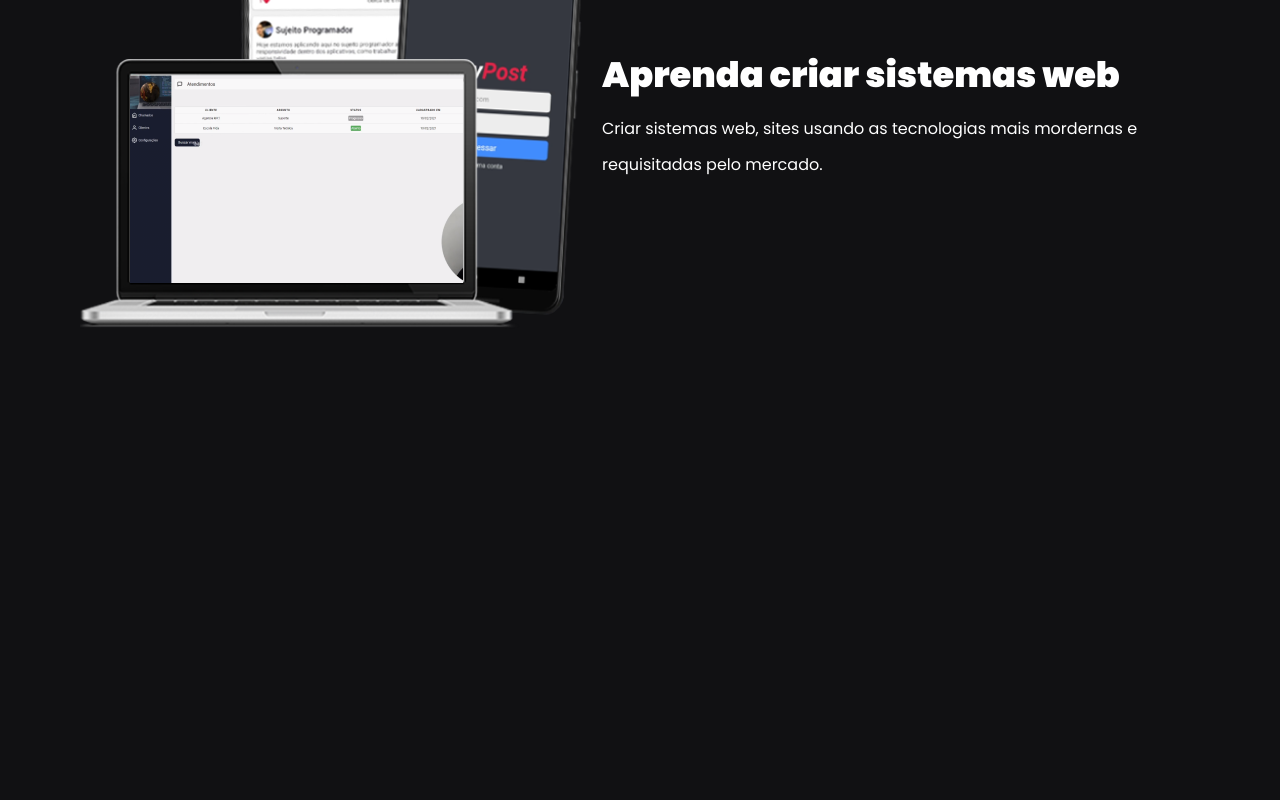
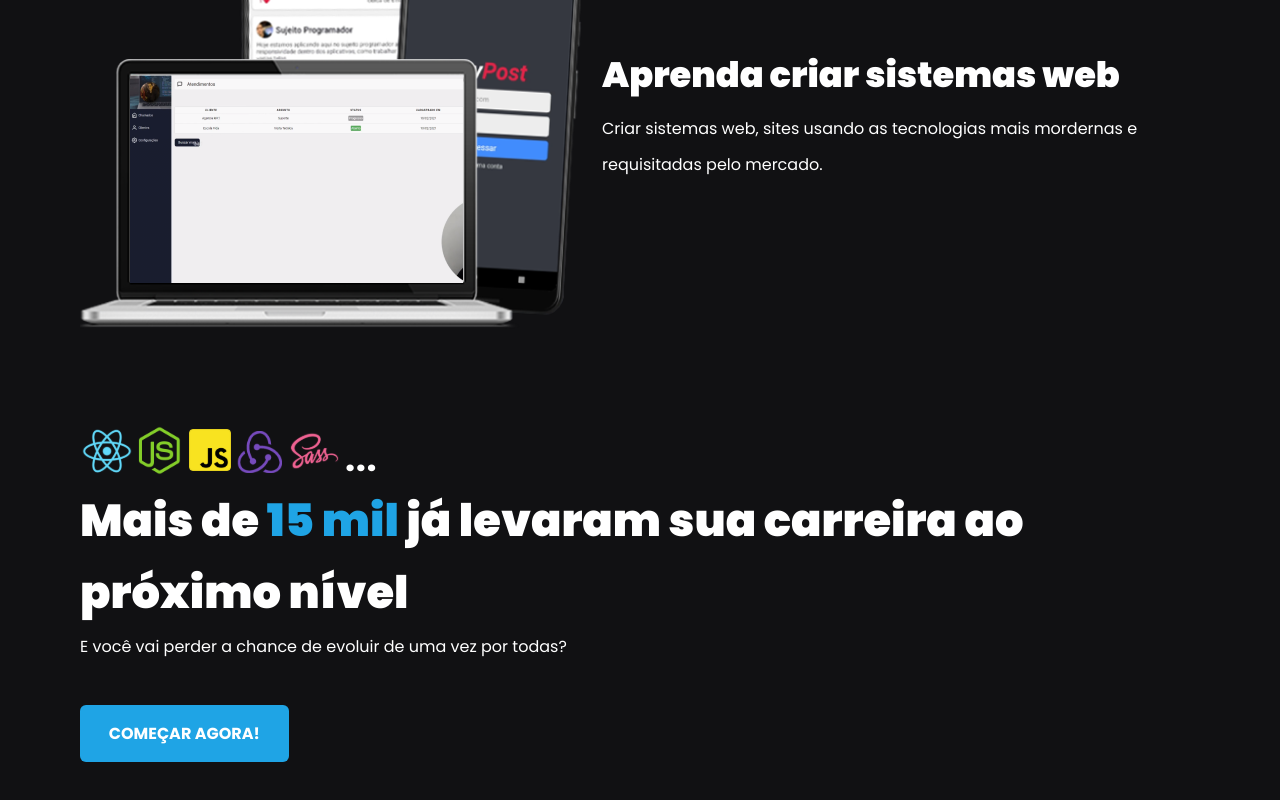
Before and after one commit to rafaelroncoletateste/sistema-blog, a Next.js app: page / in a window 1280 px wide. Shown: the part 1948-2748 px from the top of the page. Before the commit the page ends 2365 px from the top, so only its background shows below. Built offline with nearby package versions, Linux system fonts and the light colour scheme.

Commit message:
Criando footer

```diff
--- a/src/pages/index.tsx
+++ b/src/pages/index.tsx
@@ -1,5 +1,8 @@
 import Head from "next/head";
 import styles from "../styles/home.module.scss";
+
+import Image from "next/image";
+import techsImage from "../../public/images/techs.svg";
 
 export default function Home() {
   return (
@@ -53,6 +56,20 @@ export default function Home() {
             </span>
           </section>
         </div>
+
+        <div className={styles.nextLevelContent}>
+          <Image quality={100} src={techsImage} alt="Tecnologias" />
+          <h2>
+            Mais de <span className={styles.alunos}>15 mil</span> já levaram sua
+            carreira ao próximo nível
+          </h2>
+          <span>
+            E você vai perder a chance de evoluir de uma vez por todas?
+          </span>
+          <a href="#">
+            <button>COMEÇAR AGORA!</button>
+          </a>
+        </div>
       </main>
     </>
   );
--- a/src/styles/home.module.scss
+++ b/src/styles/home.module.scss
@@ -81,3 +81,43 @@
     color: var(--white);
   }
 }
+
+.nextLevelContent {
+  max-width: 1120px;
+  margin: 6rem auto;
+
+  display: flex;
+  flex-direction: column;
+  align-items: flex-start;
+  justify-content: space-between;
+
+  h2 {
+    font-size: 2.8rem;
+    line-height: 4.5rem;
+    font-weight: 900;
+    color: var(--white);
+
+    span {
+      font-size: 2.8rem;
+      line-height: 4.5rem;
+      font-weight: 900;
+      color: var(--blue-900);
+    }
+  }
+
+  span {
+    font-size: 1rem;
+    line-height: 2.25rem;
+    color: var(--white);
+  }
+
+  button {
+    background-color: var(--blue-900);
+    border: 0;
+    padding: 1rem 1.8rem;
+    margin-top: 2.5rem;
+    border-radius: 6px;
+    color: var(--white);
+    font-weight: bold;
+  }
+}
```
